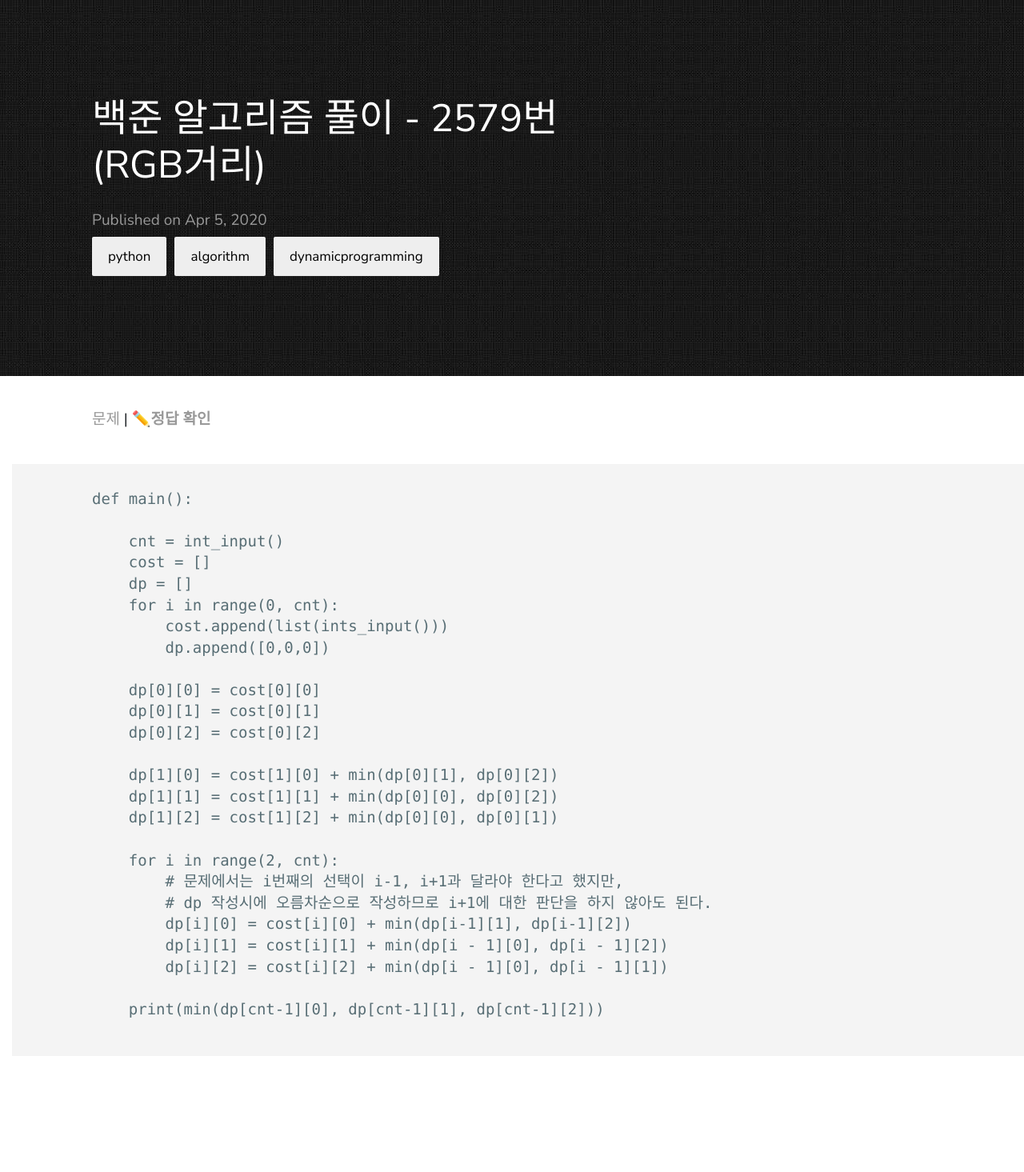
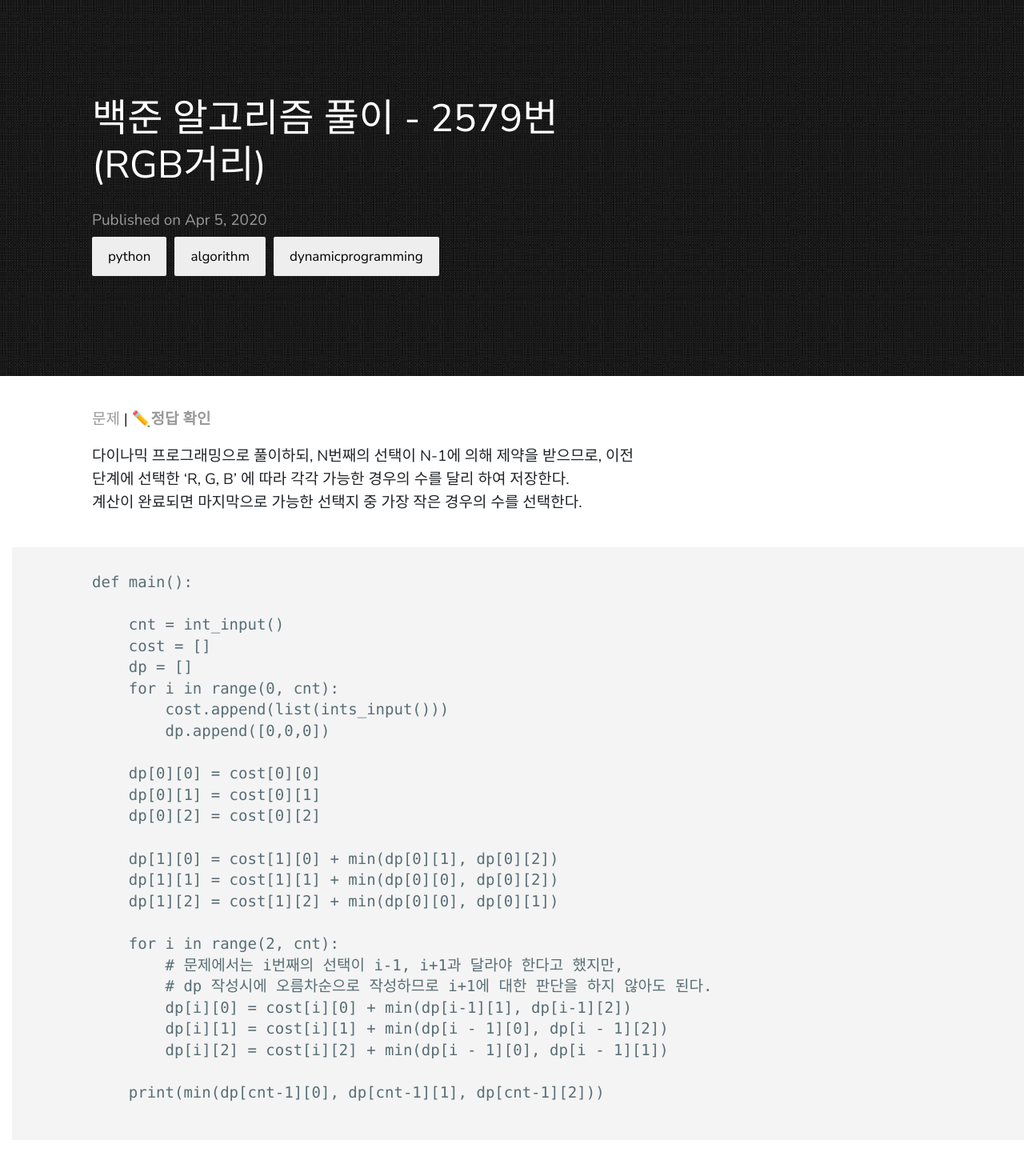
Before and after one commit to live2skull/blog.live2skull.kr, a Jekyll site: the page built from _posts/algorithm/2020-04-05-algorithm-boj-1149.markdown, in a window 1280 px wide. Shown: the whole page at 80% size. Built offline with Jekyll 4.4.1, drawn with Linux system fonts in a browser that asks for light colours; before the commit the page ends 1360 px from its top, so only the background shows below that.

Commit message:
2579번 부연설명 추가

````diff
--- a/_posts/algorithm/2020-04-05-algorithm-boj-1149.markdown
+++ b/_posts/algorithm/2020-04-05-algorithm-boj-1149.markdown
@@ -8,6 +8,8 @@
 [문제](https://www.acmicpc.net/problem/1149) |
 **[✏️정답 확인](https://github.com/live2skull/TheLordOfBOJ/blob/master/problems/%EB%8B%A4%EC%9D%B4%EB%82%98%EB%AF%B9_%ED%94%84%EB%A1%9C%EA%B7%B8%EB%9E%98%EB%B0%8D/1149.py)**
 
+다이나믹 프로그래밍으로 풀이하되, N번째의 선택이 N-1에 의해 제약을 받으므로, 이전 단계에 선택한 'R, G, B' 에 따라 각각 가능한 경우의 수를 달리 하여 저장한다.
+계산이 완료되면 마지막으로 가능한 선택지 중 가장 작은 경우의 수를 선택한다.
 
 ```
 def main():
````
